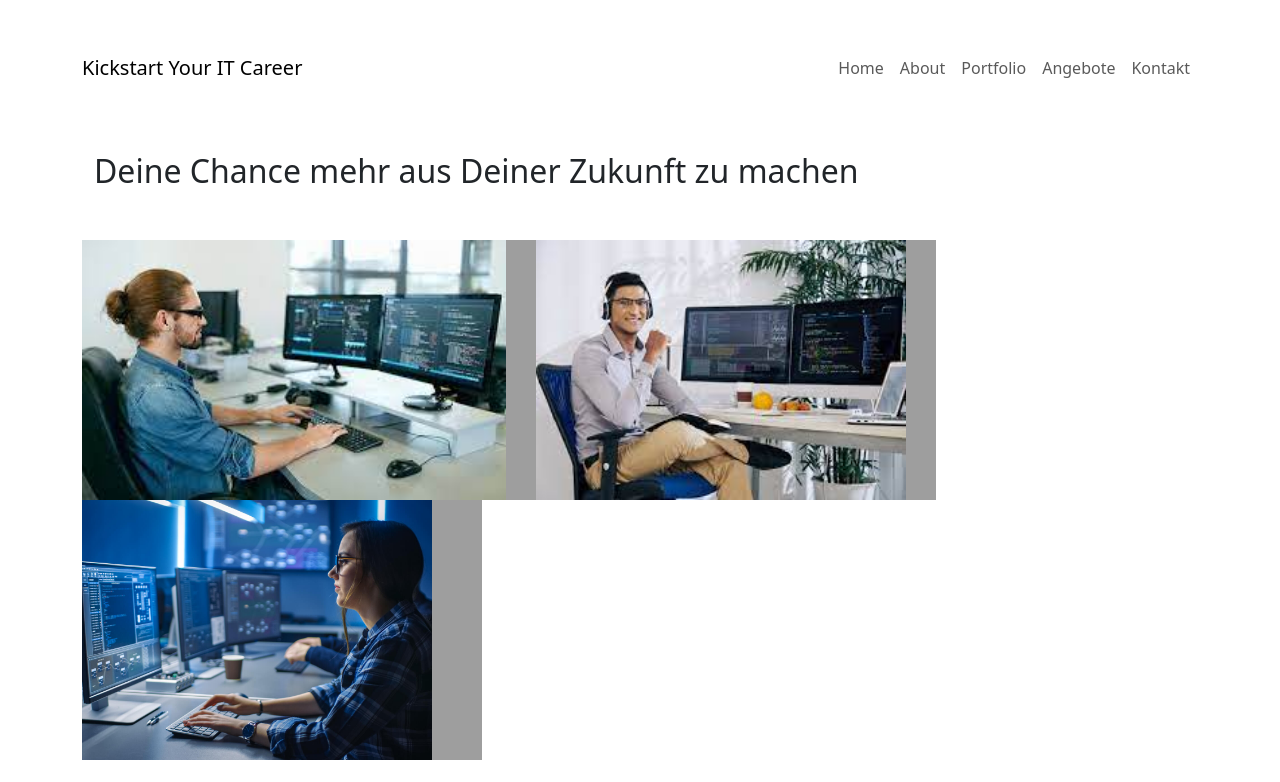
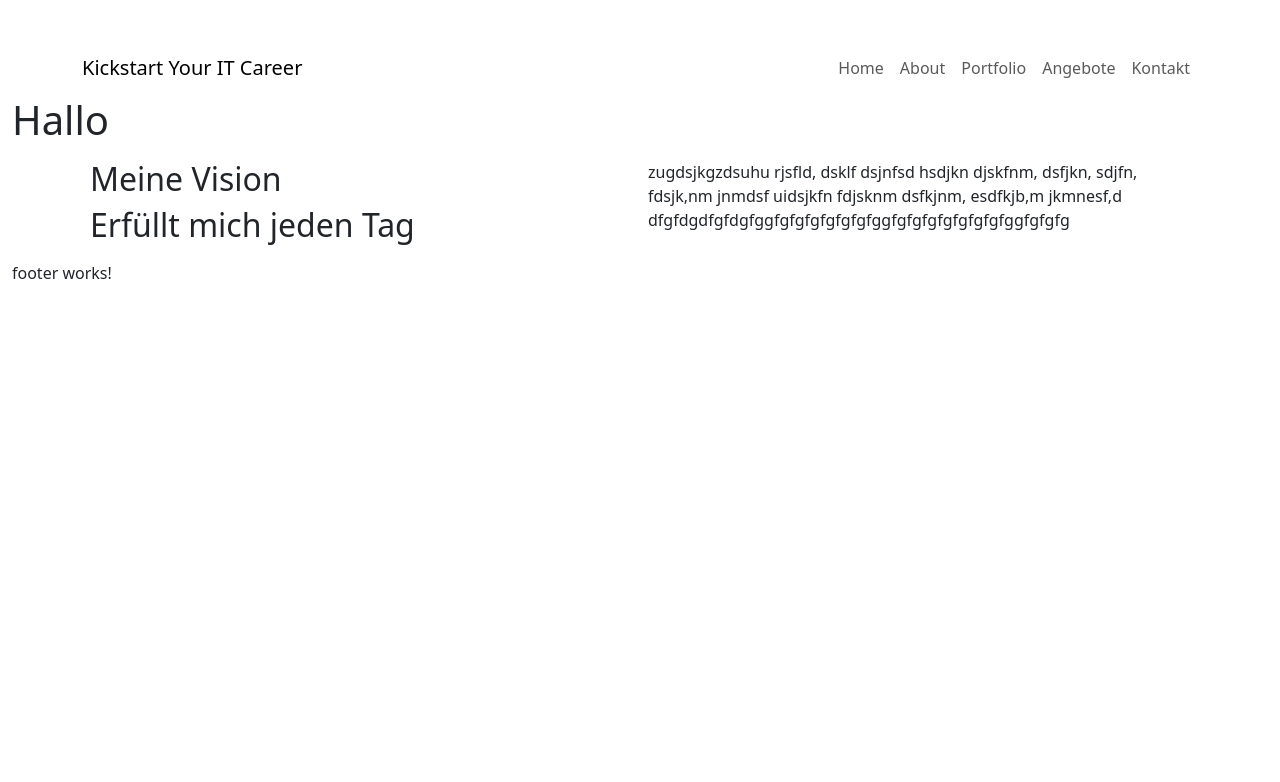
Before and after one commit to ilumary/kyitc-webpage, an Angular app: page / in a window 1280 px wide. Shown: the top 782 px of the page. Built offline with nearby package versions, Linux system fonts and the light colour scheme; grey boxes are pictures that could not be loaded.

Commit message:
merged incoming changes

```diff
--- a/src/app/app.component.html
+++ b/src/app/app.component.html
@@ -1,5 +1,9 @@
-<app-navbar></app-navbar>
-<app-starterpage></app-starterpage>
-<app-vision></app-vision>
-<router-outlet></router-outlet>
-<app-footer></app-footer>
+<div class="container-fluid">
+    <div class="mx-auto" style="max-width: 1750px;">
+        <app-navbar></app-navbar>
+        <h1>{{ title }}</h1>
+        <app-vision></app-vision>
+        <router-outlet></router-outlet>
+        <app-footer></app-footer>
+    </div>
+</div>
```
